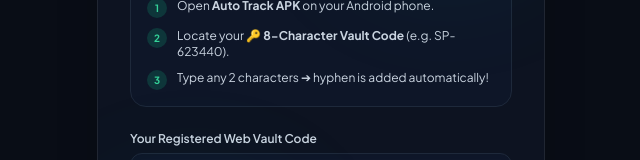
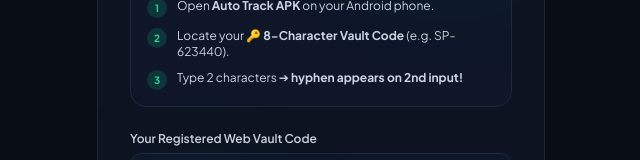
Before and after one commit to Anas-Sd/AUTO_TRACK_DEMO, a React (Vite) app: page / in a window 1280 px wide. Shown: the part 316-476 px from the top of the page, without its empty margins (319-959 px from the left). Built offline with nearby package versions, Linux system fonts and the light colour scheme.

Commit message:
AddHyphenImmediatelyOnSecondInput

```diff
--- a/src/components/SyncPromptScreen.jsx
+++ b/src/components/SyncPromptScreen.jsx
@@ -14,13 +14,18 @@
     // Remove any non-alphanumeric characters (keep max 8 total)
     let clean = raw.replace(/[^A-Z0-9]/g, '').slice(0, 8);
 
-    // Support smooth backspacing
     const isBackspace = e.nativeEvent && e.nativeEvent.inputType === 'deleteContentBackward';
 
     if (clean.length > 2) {
       setInputCode(`${clean.slice(0, 2)}-${clean.slice(2)}`);
-    } else if (clean.length === 2 && !isBackspace && raw.endsWith('-')) {
-      setInputCode(`${clean}-`);
+    } else if (clean.length === 2) {
+      if (isBackspace) {
+        // On backspace at hyphen boundary, show 2 characters cleanly
+        setInputCode(clean);
+      } else {
+        // Right as 2nd character is typed, immediately append hyphen!
+        setInputCode(`${clean}-`);
+      }
     } else {
       setInputCode(clean);
     }
@@ -94,7 +99,7 @@
           </div>
           <div className="flex items-start gap-2.5">
             <span className="w-5 h-5 rounded-full bg-emerald-500/20 text-emerald-400 font-bold flex items-center justify-center flex-shrink-0 text-[10px]">3</span>
-            <span>Type any 2 characters ➔ hyphen is added automatically!</span>
+            <span>Type 2 characters ➔ <strong>hyphen appears on 2nd input!</strong></span>
           </div>
         </div>
 
```
Also changed, not shown: 1 other file (tests, documents, lock files or other folders).
